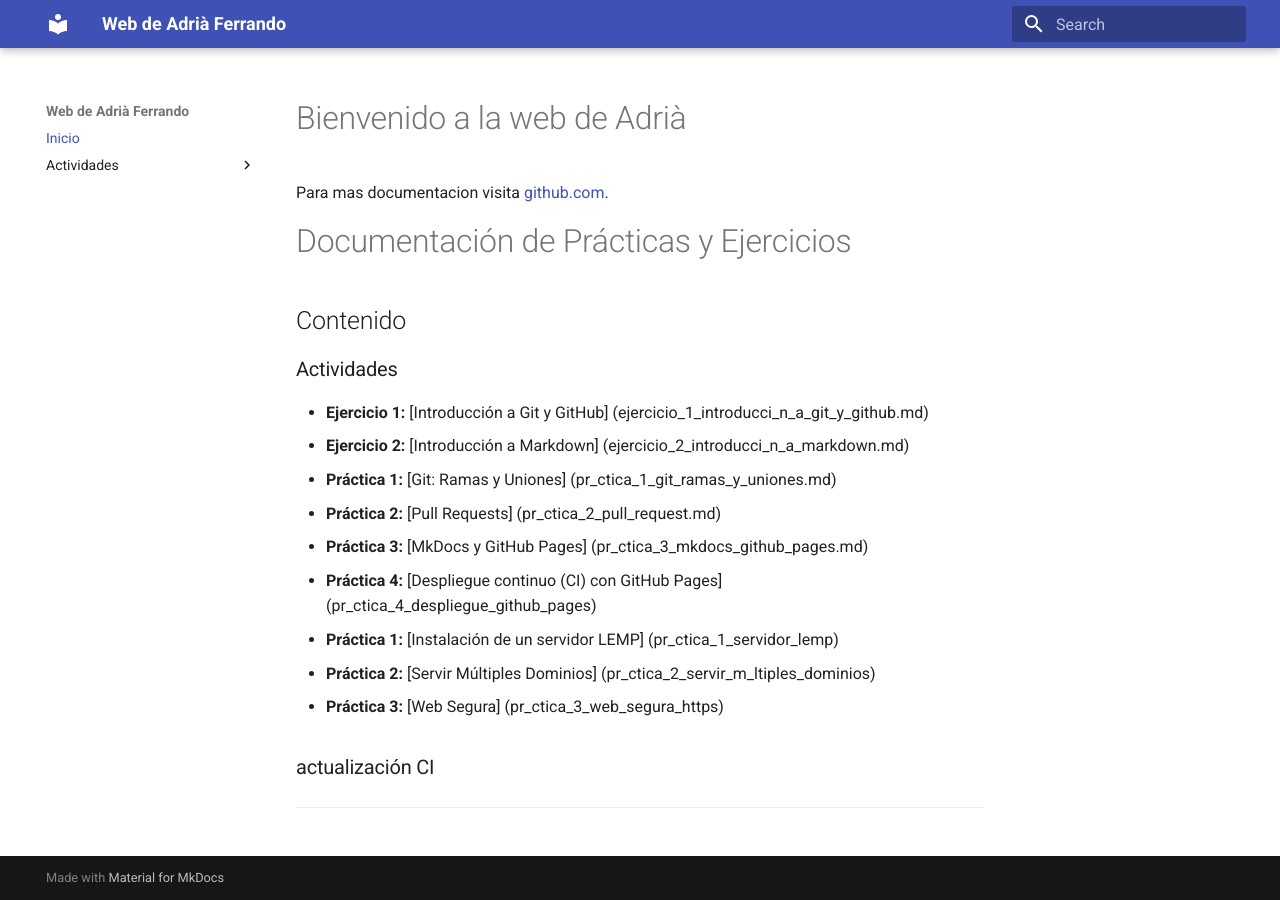
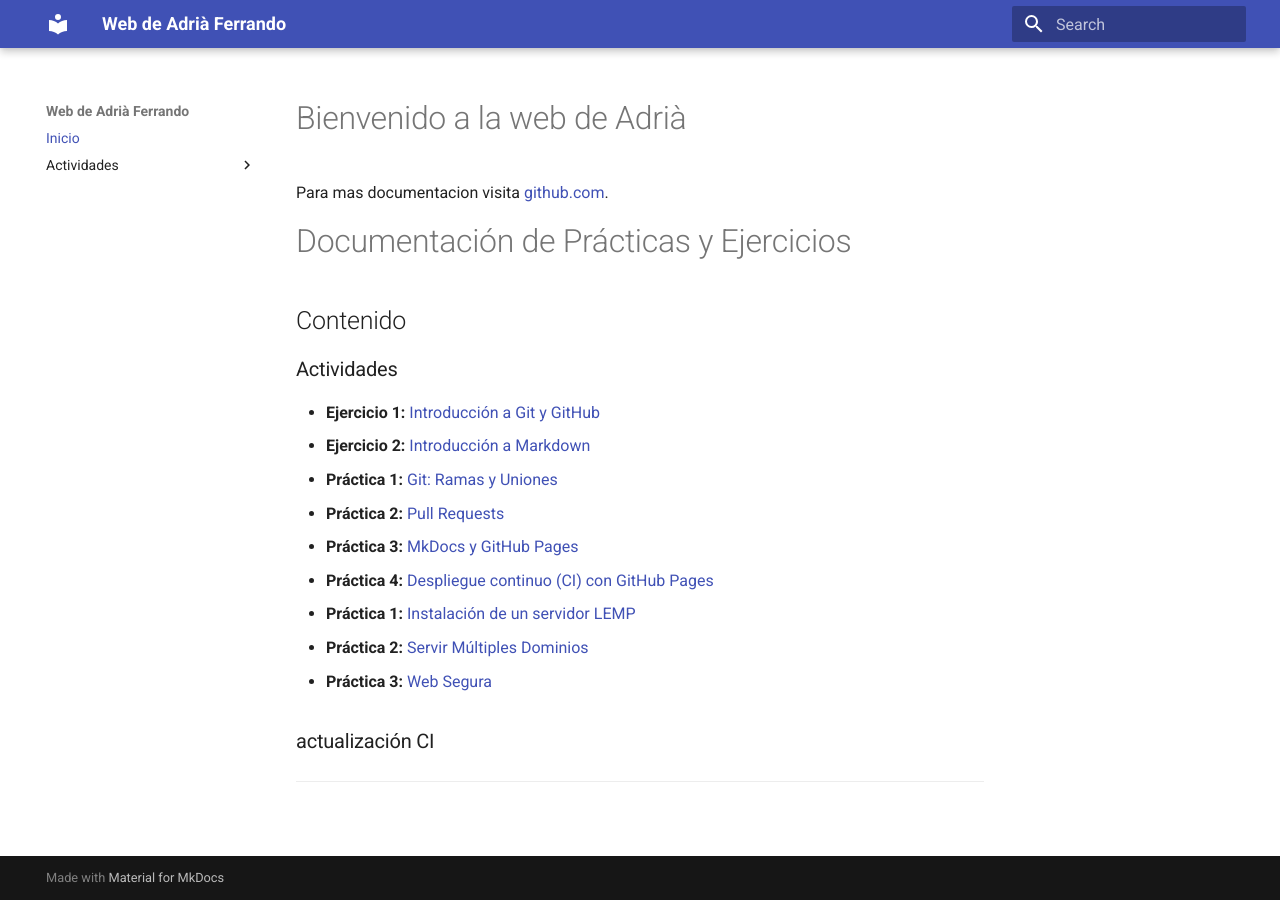
Before and after one commit to Adri547/mkdocs_adri, an MkDocs documentation site: the page built from docs/index.md, in a window 1280 px wide. Built offline with MkDocs 1.6.1 and Material for MkDocs 9.7.7, drawn with Linux system fonts in a browser that asks for light colours.

Commit message:
Update links in index.md to include 'docs/' prefix

```diff
--- a/docs/index.md
+++ b/docs/index.md
@@ -7,14 +7,14 @@ Para mas documentacion visita [github.com](https://www.github.com/Adri547).
 ## Contenido
 
 ### Actividades
-* **Ejercicio 1:** [Introducción a Git y GitHub] (ejercicio_1_introducci_n_a_git_y_github.md)
-* **Ejercicio 2:** [Introducción a Markdown] (ejercicio_2_introducci_n_a_markdown.md)
-* **Práctica 1:** [Git: Ramas y Uniones] (pr_ctica_1_git_ramas_y_uniones.md)
-* **Práctica 2:** [Pull Requests] (pr_ctica_2_pull_request.md)
-* **Práctica 3:** [MkDocs y GitHub Pages] (pr_ctica_3_mkdocs_github_pages.md)
-* **Práctica 4:** [Despliegue continuo (CI) con GitHub Pages] (pr_ctica_4_despliegue_github_pages)
-* **Práctica 1:** [Instalación de un servidor LEMP] (pr_ctica_1_servidor_lemp)
-* **Práctica 2:** [Servir Múltiples Dominios] (pr_ctica_2_servir_m_ltiples_dominios)
-* **Práctica 3:** [Web Segura] (pr_ctica_3_web_segura_https)
+* **Ejercicio 1:** [Introducción a Git y GitHub](docs/ejercicio_1_introducci_n_a_git_y_github.md)
+* **Ejercicio 2:** [Introducción a Markdown](docs/ejercicio_2_introducci_n_a_markdown.md)
+* **Práctica 1:** [Git: Ramas y Uniones](docs/pr_ctica_1_git_ramas_y_uniones.md)
+* **Práctica 2:** [Pull Requests](docs/pr_ctica_2_pull_request.md)
+* **Práctica 3:** [MkDocs y GitHub Pages](docs/pr_ctica_3_mkdocs_github_pages.md)
+* **Práctica 4:** [Despliegue continuo (CI) con GitHub Pages](docs/pr_ctica_4_despliegue_github_pages)
+* **Práctica 1:** [Instalación de un servidor LEMP](docs/pr_ctica_1_servidor_lemp)
+* **Práctica 2:** [Servir Múltiples Dominios](docs/pr_ctica_2_servir_m_ltiples_dominios)
+* **Práctica 3:** [Web Segura](docs/pr_ctica_3_web_segura_https)
 ### actualización CI
 ---
```
